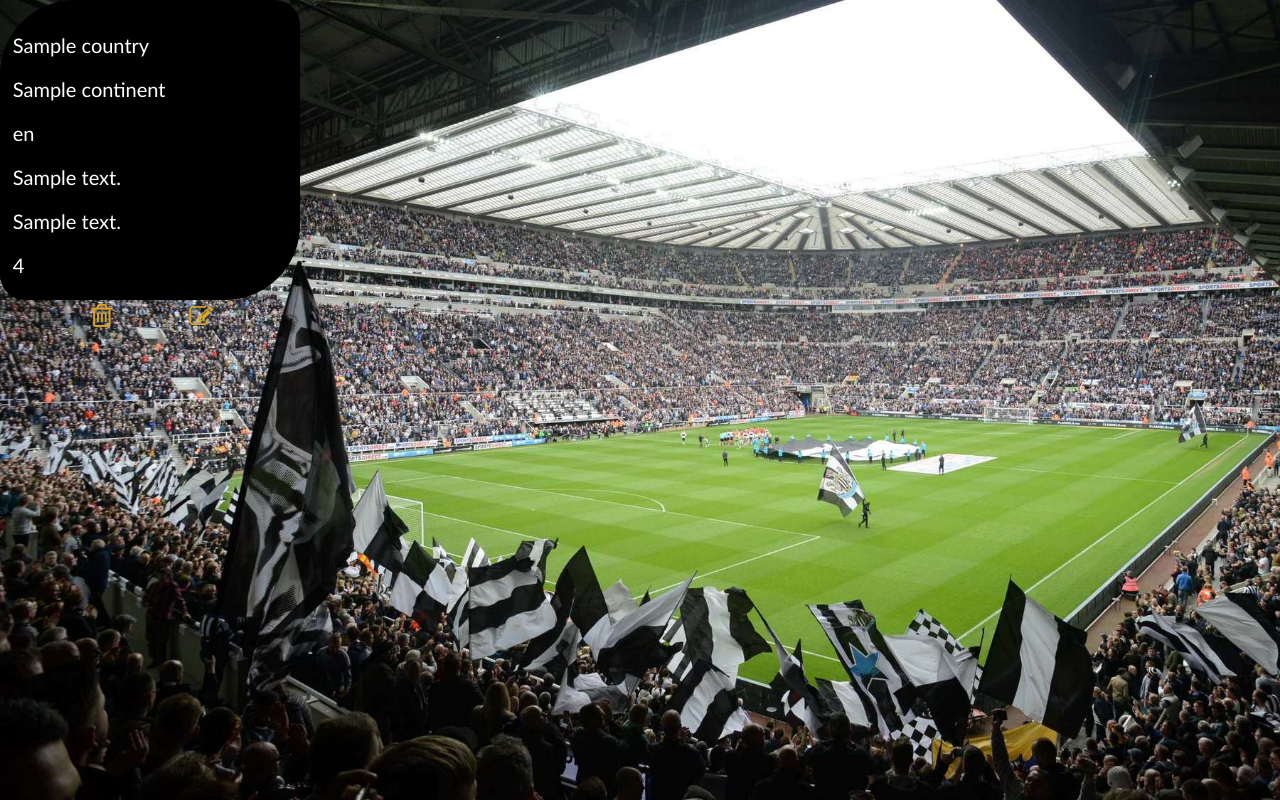
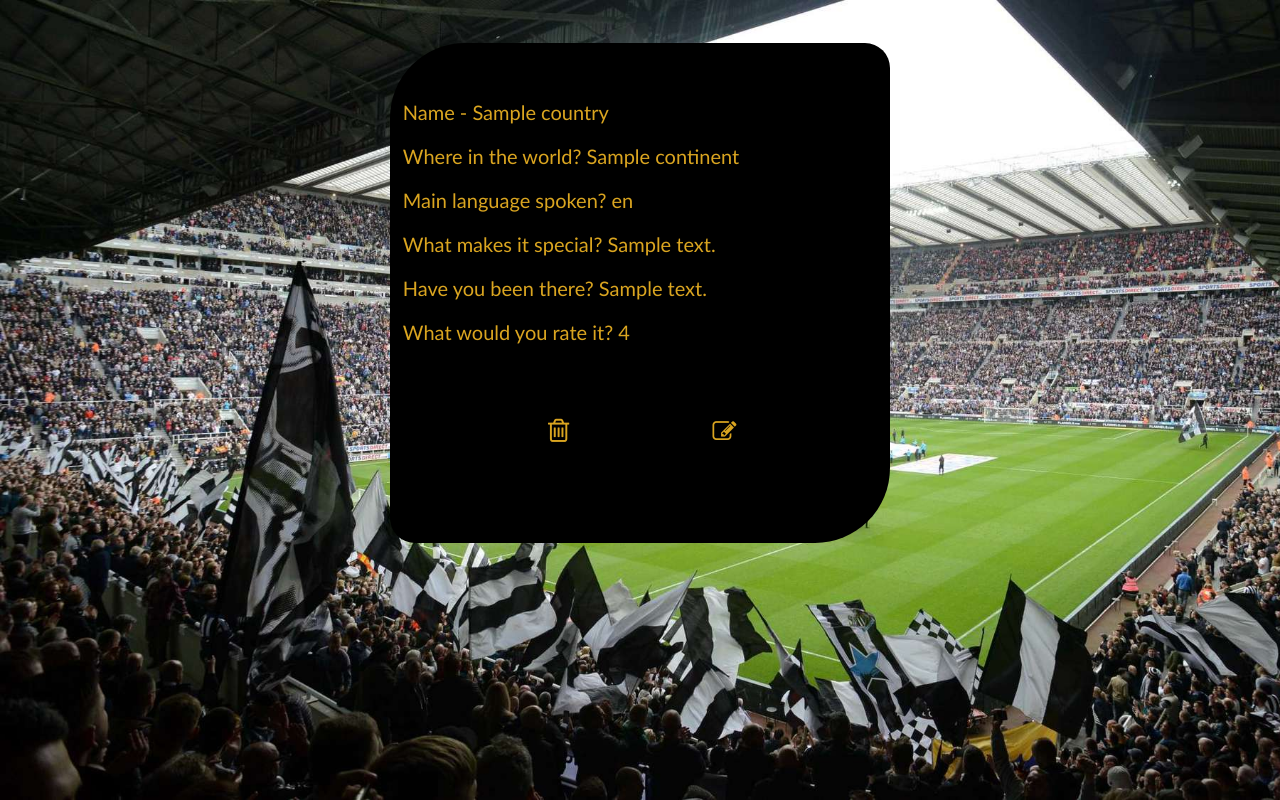
Before and after one commit to garyb6/Project1, a Flask app: page /countries/1 in a window 1280 px wide. Shown: the part 107-907 px from the top of the page. Run offline with Flask 2, Linux system fonts and the light colour scheme; a database or web service that is not in the repository returns one stand-in record (values such as "Sample title"); some libraries are stand-ins or nearby versions.

Commit message:
show countries now works

```diff
--- a/static/css/forms.css
+++ b/static/css/forms.css
@@ -1,5 +1,9 @@
 .delete-form{
     display: inline;
+  }
+
+.delete-form:hover {
+    color: white;
   }
 
 form{
@@ -8,7 +12,6 @@ form{
   text-align-last: center;
   box-sizing: border-box;
   color: black;
-
 }
 
 input[type=text] {
--- a/static/css/tables.css
+++ b/static/css/tables.css
@@ -29,7 +29,7 @@
     border-radius: 25px 75px;
 }
 
-.expandedcard {
+.expandedstadiumcard {
     background-color: black;
     color: goldenrod;
     padding: 1%;
@@ -45,3 +45,20 @@
         margin-right: -50%;
         transform: translate(-50%, -50%)
 }
+
+.expandedcountrycard {
+    background-color: black;
+    color: goldenrod;
+    padding: 1%;
+    align-self: center;
+    width: 500px;
+    height: 500px;
+    box-sizing: border-box;
+    font-size: 20px;
+    border-radius: 75px 25px;
+    position: absolute;
+        top: 50%;
+        left: 50%;
+        margin-right: -50%;
+        transform: translate(-50%, -50%)
+}
--- a/templates/countries/index.html
+++ b/templates/countries/index.html
@@ -5,7 +5,8 @@
 <div class = "flexbox">
 {% for country in all_countries %}
     <div class="countrycard">
-        <h4>{{country.name}}</h4>
+        <h4><a href="/countries/{{country.id}}">{{country.name}}</a></h4>
+        <br>
             Continent: {{country.continent}}
             <br>
             <br>
@@ -35,3 +36,5 @@
 </div>
 </section>
 {% endblock content %}
+
+<h4><a href="/stadiums/{{stadium.id}}">{{stadium.name}}</a></h4>
--- a/templates/countries/show.html
+++ b/templates/countries/show.html
@@ -1,13 +1,16 @@
 {% extends "base.html" %}
 {% block content %}
 <section id = "image">
-<div class="countrycard">
-    <p>{{country.name}}</p>
-    <p>{{country.continent}}</p>
-    <p>{{country.language}}</p>
-    <p>{{country.description}}</p>
-    <p>{{country.visited}}</p>
-    <p>{{country.rating}}</p>
+<div class="expandedcountrycard">
+    <br>
+    <p>Name - {{country.name}}</p>
+    <p>Where in the world? {{country.continent}}</p>
+    <p>Main language spoken? {{country.language}}</p>
+    <p>What makes it special? {{country.description}}</p>
+    <p>Have you been there? {{country.visited}}</p>
+    <p>What would you rate it? {{country.rating}}</p>
+    <br>
+    <br>
     <div class="align">
         <div class="buttons">
             <form class="delete-form" action="/countries/{{country.id}}/delete" method="POST">
--- a/templates/stadiums/show.html
+++ b/templates/stadiums/show.html
@@ -1,7 +1,8 @@
 {% extends "base.html" %}
 {% block content %}
 <section id = "image">
-    <div class = "expandedcard">
+    <div class = "expandedstadiumcard">
+    <br>
     <p>Name - {{stadium.name}}</p>
     <p>Whats played there? {{stadium.category}}</p>
     <p>What makes it special? {{stadium.description}}</p>
--- a/templates/stadiums/to_visit.html
+++ b/templates/stadiums/to_visit.html
@@ -5,8 +5,8 @@
 <div class = "flexbox">
 {% for stadium in all_stadiums %}
     <div class="stadiumcard">
-        <h4>{{stadium.name}}</h4>
-        <br>
+        <h4><a href="/stadiums/{{stadium.id}}">{{stadium.name}}</a></h4>
+            <br>
             Location: {{stadium.country.name}}
             <br>
             <br>
--- a/templates/stadiums/visited.html
+++ b/templates/stadiums/visited.html
@@ -5,7 +5,7 @@
 <div class = "flexbox">
 {% for stadium in all_stadiums %}
     <div class="stadiumcard">
-        <h4>{{stadium.name}}</h4>
+        <h4><a href="/stadiums/{{stadium.id}}">{{stadium.name}}</a></h4>
         <br>
         <div>
             Location: {{stadium.country.name}}
```
